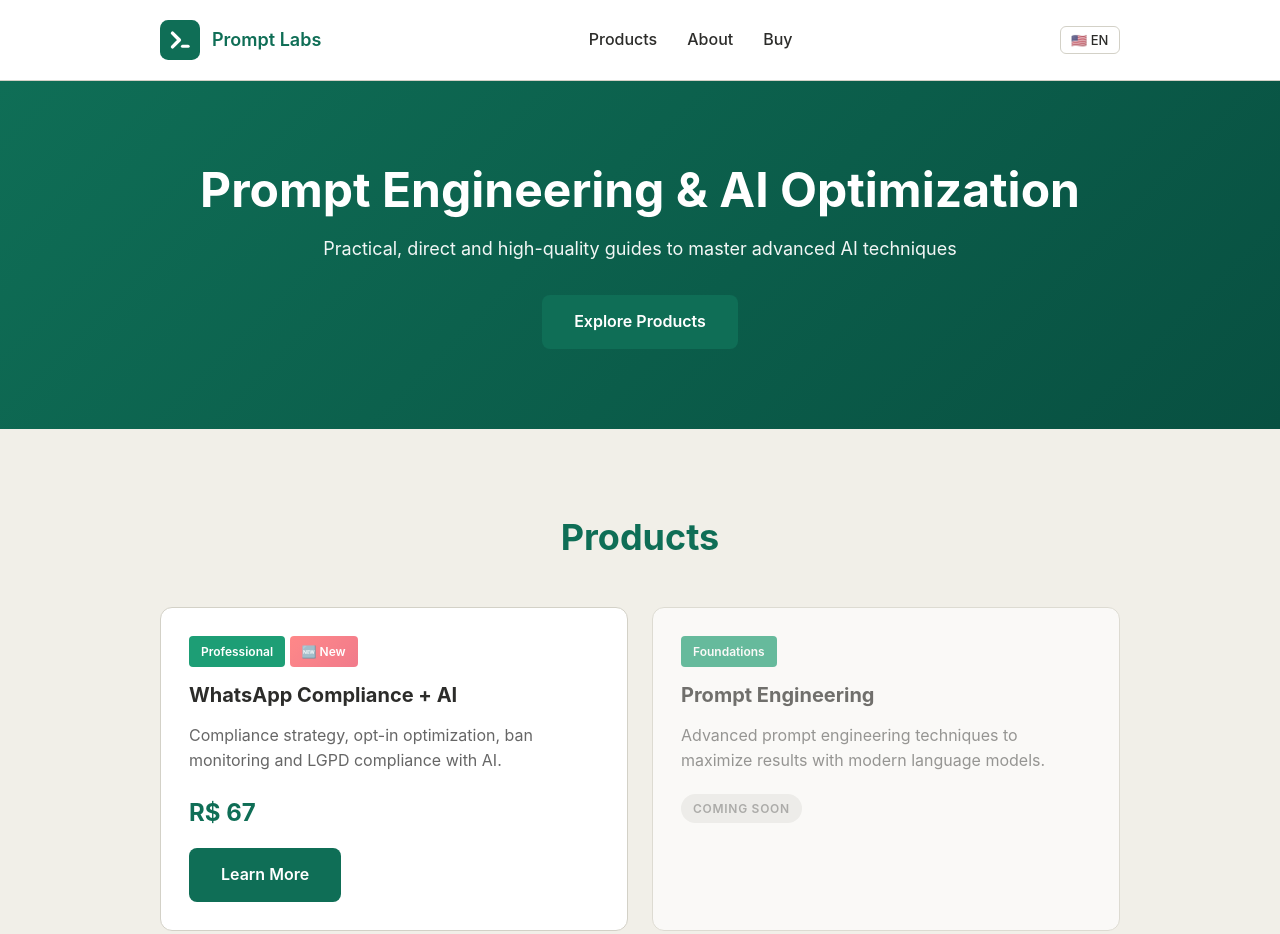
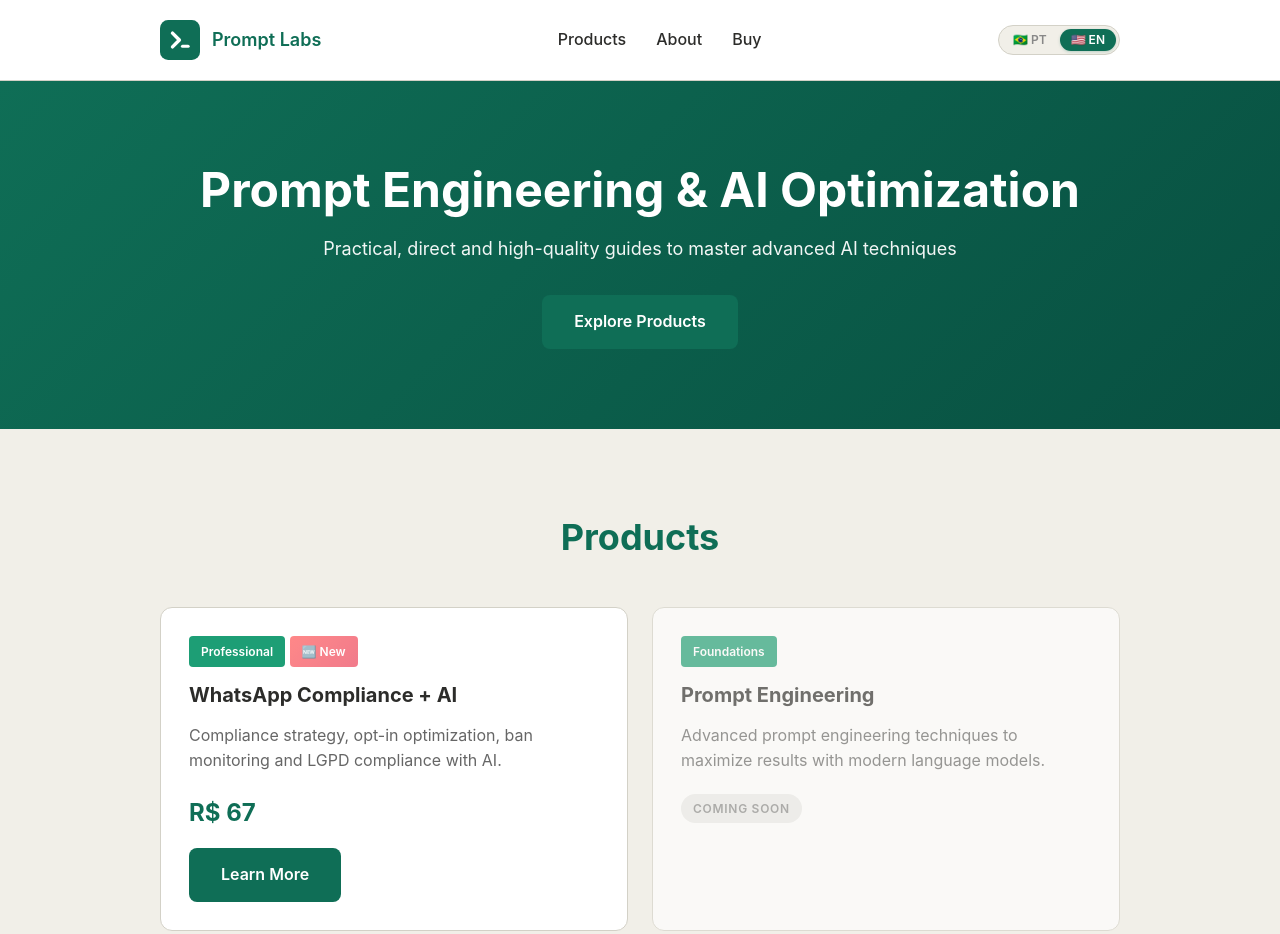
Before and after one commit to JonasaAugusto/promptlabs, a website: page docs/index.html in a window 1280 px wide. Shown: the top 934 px of the page. Drawn offline with Linux system fonts and the light colour scheme.

Commit message:
Replace select with pill toggle PT/EN, fix language switcher JS

```diff
--- a/docs/index.html
+++ b/docs/index.html
@@ -25,10 +25,10 @@
                 <a href="#sobre" data-i18n="nav_sobre">Sobre</a>
                 <a href="https://jonasaugusto.gumroad.com/" data-link-gumroad data-i18n="nav_comprar" target="_blank">Comprar</a>
             </nav>
-            <select id="lang-select" aria-label="Idioma">
-                <option value="pt">🇧🇷 PT</option>
-                <option value="en">🇺🇸 EN</option>
-            </select>
+            <div class="lang-toggle" role="group" aria-label="Idioma">
+                <button class="lang-btn" data-lang-btn="pt" aria-pressed="true">🇧🇷 PT</button>
+                <button class="lang-btn" data-lang-btn="en" aria-pressed="false">🇺🇸 EN</button>
+            </div>
         </div>
     </header>
 
--- a/docs/script.js
+++ b/docs/script.js
@@ -86,10 +86,13 @@ function changeLanguage(lang) {
 
     document.documentElement.lang = lang === 'pt' ? 'pt-BR' : 'en';
 
-    document.getElementById('lang-select').value = lang;
+    document.querySelectorAll('.lang-btn').forEach(btn => {
+        btn.setAttribute('aria-pressed', String(btn.dataset.langBtn === lang));
+    });
 }
 
-const langSelect = document.getElementById('lang-select');
-langSelect.addEventListener('change', () => changeLanguage(langSelect.value));
+document.querySelectorAll('.lang-btn').forEach(btn => {
+    btn.addEventListener('click', () => changeLanguage(btn.dataset.langBtn));
+});
 
 changeLanguage(getDefaultLanguage());
--- a/docs/styles.css
+++ b/docs/styles.css
@@ -221,26 +221,42 @@ footer a:hover {
     color: #ffffff;
 }
 
-/* Language Select */
-#lang-select {
-    appearance: none;
-    -webkit-appearance: none;
-    background: transparent;
+/* Language Toggle */
+.lang-toggle {
+    display: flex;
+    align-items: center;
+    background: #F1EFE8;
     border: 1px solid #D3D1C7;
-    border-radius: 6px;
-    padding: 5px 10px;
-    font-size: 13px;
-    font-weight: 500;
-    color: #2C2C2A;
-    cursor: pointer;
-    font-family: inherit;
-    transition: border-color 0.2s;
+    border-radius: 100px;
+    padding: 3px;
+    gap: 2px;
+    flex-shrink: 0;
 }
 
-#lang-select:hover,
-#lang-select:focus {
-    border-color: #0F6E56;
-    outline: none;
+.lang-btn {
+    background: transparent;
+    border: none;
+    border-radius: 100px;
+    padding: 5px 11px;
+    font-size: 12px;
+    font-weight: 600;
+    color: #888;
+    cursor: pointer;
+    transition: all 0.18s ease;
+    font-family: inherit;
+    white-space: nowrap;
+    line-height: 1;
+}
+
+.lang-btn[aria-pressed="true"] {
+    background: #0F6E56;
+    color: #ffffff;
+    box-shadow: 0 1px 3px rgba(15, 110, 86, 0.25);
+}
+
+.lang-btn:hover:not([aria-pressed="true"]) {
+    color: #0F6E56;
+    background: rgba(15, 110, 86, 0.08);
 }
 
 @media (max-width: 768px) {
```
